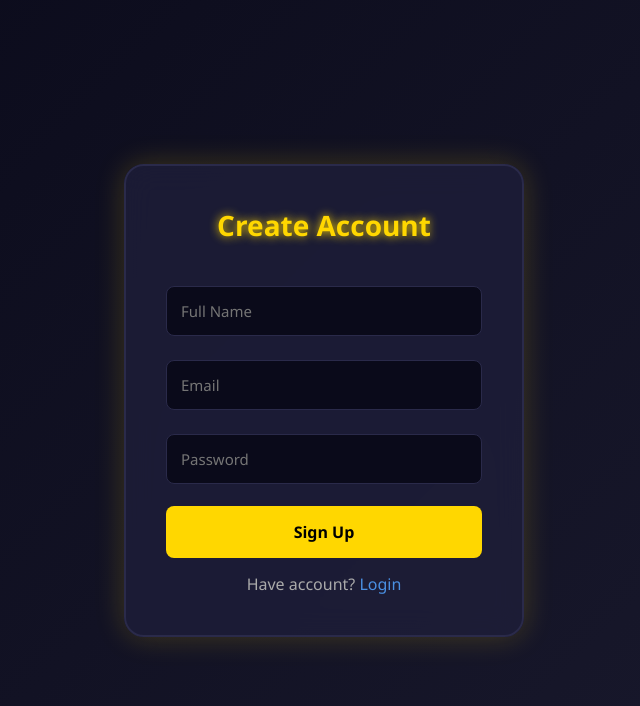
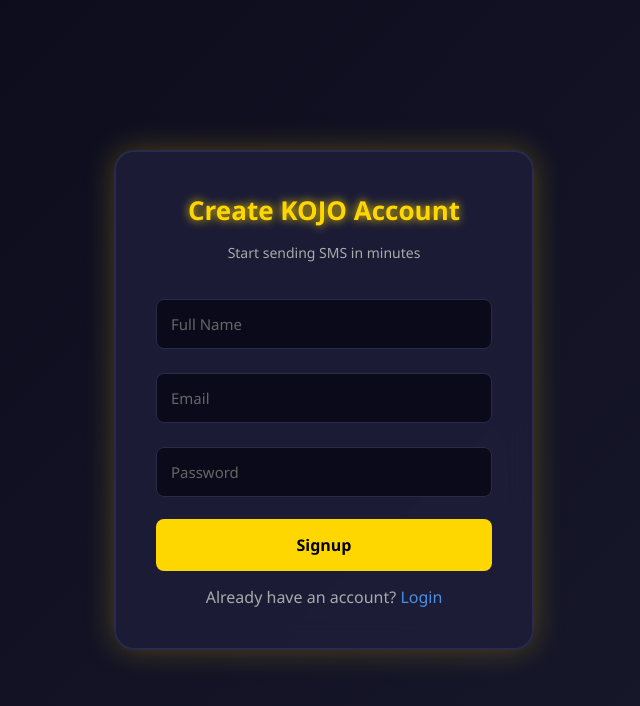
Before and after one commit to ajewoletemi/Kojo-sms-app, a Flask app: page /signup in a window 1280 px wide. Shown: the top 706 px of the page, without its empty margins (316-956 px from the left). Run offline with Flask 3, Linux system fonts and the light colour scheme.

Commit message:
Update signup.html

```diff
--- a/templates/signup.html
+++ b/templates/signup.html
@@ -1,11 +1,13 @@
-<!DOCTYPE html><html><head><title>Sign Up - KOJO</title>
+<!DOCTYPE html><html><head><title>Create KOJO Account</title>
 <meta name="viewport" content="width=device-width, initial-scale=1">
 <style>
 *{margin:0; padding:0; box-sizing:border-box; font-family:'Segoe UI',Arial;}
 body{background:linear-gradient(135deg, #0a0a1a, #1a1a2e); height:100vh; display:flex; justify-content:center; align-items:center; margin:0;}
-.box{background:rgba(30,30,58,0.8); backdrop-filter:blur(15px); padding:40px; border-radius:20px; width:90%; max-width:400px; border:2px solid #2a2a4a; box-shadow:0 0 30px rgba(255,215,0,0.2);}
-h2{color:#FFD700; text-align:center; font-size:28px; margin-bottom:30px; text-shadow:0 0 10px #FFD700;}
+.box{background:rgba(30,30,58,0.85); backdrop-filter:blur(15px); padding:40px; border-radius:20px; width:90%; max-width:420px; border:2px solid #2a2a4a; box-shadow:0 0 30px rgba(255,215,0,0.25);}
+h2{color:#FFD700; text-align:center; font-size:26px; margin-bottom:8px; text-shadow:0 0 10px #FFD700;}
+.subtitle{text-align:center; color:#aaa; margin-bottom:25px; font-size:14px;}
 input{width:100%; padding:14px; margin:12px 0; background:#0a0a1a; border:1px solid #2a2a4a; color:#fff; border-radius:8px; font-size:15px;}
+input::placeholder{color:#666;}
 input:focus{outline:none; border-color:#FFD700; box-shadow:0 0 10px #FFD700;}
 button{width:100%; padding:15px; background:#FFD700; color:#000; border:none; border-radius:8px; font-size:16px; font-weight:bold; cursor:pointer; margin-top:10px; transition:0.3s;}
 button:hover{box-shadow:0 0 20px #FFD700; transform:scale(1.02);}
@@ -15,13 +17,14 @@
 .flash{color:#ff4444; text-align:center; margin-bottom:15px;}
 </style></head><body>
 <div class="box">
-<h2>Create Account</h2>
+<h2>Create KOJO Account</h2>
+<p class="subtitle">Start sending SMS in minutes</p>
 {% with messages = get_flashed_messages() %}{% for message in messages %}<p class="flash">{{ message }}</p>{% endfor %}{% endwith %}
 <form method="POST">
 <input name="name" placeholder="Full Name" required>
 <input type="email" name="email" placeholder="Email" required>
 <input type="password" name="password" placeholder="Password" required>
-<button>Sign Up</button>
+<button>Signup</button>
 </form>
-<p>Have account? <a href="/login">Login</a></p>
+<p>Already have an account? <a href="/login">Login</a></p>
 </div></body></html>
```
